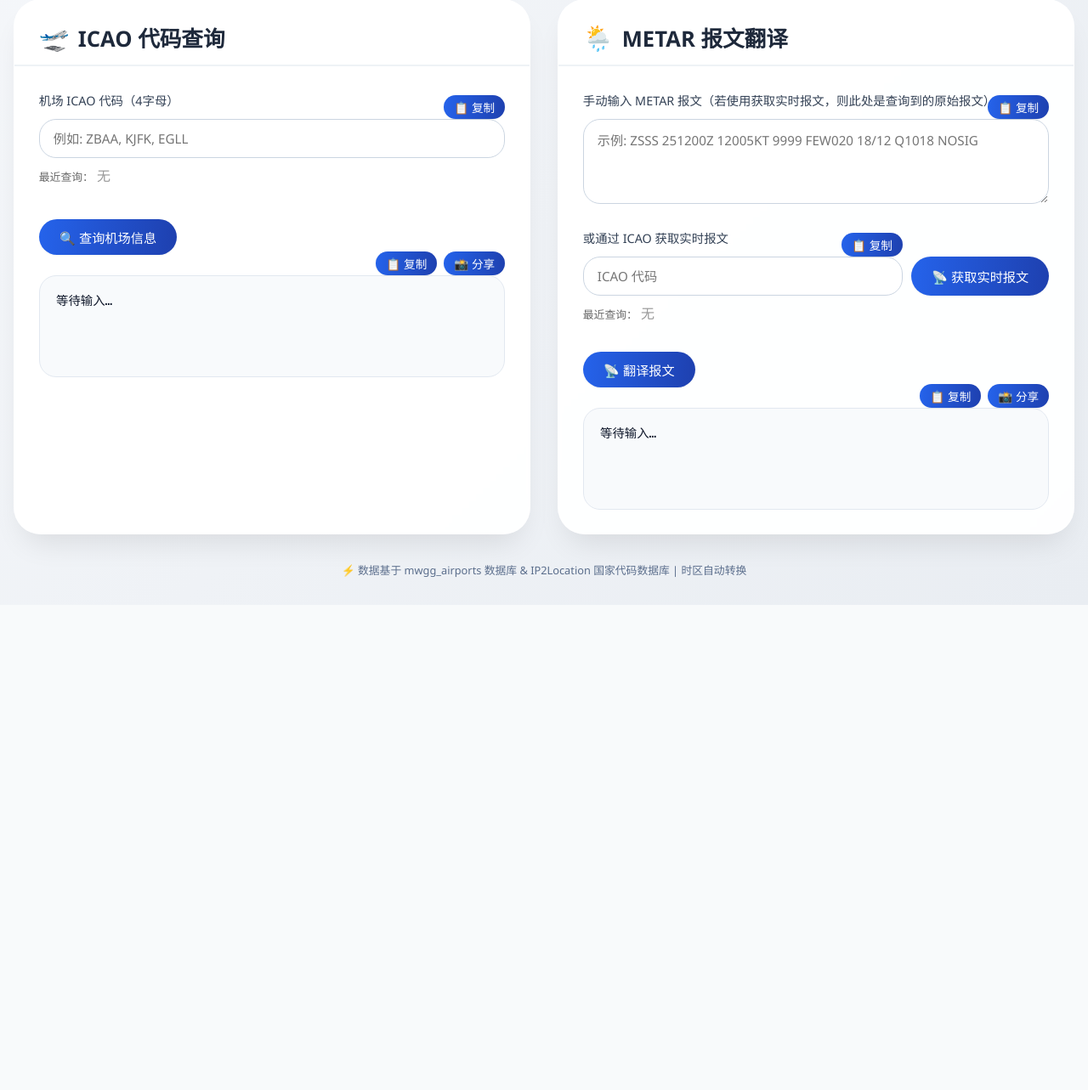
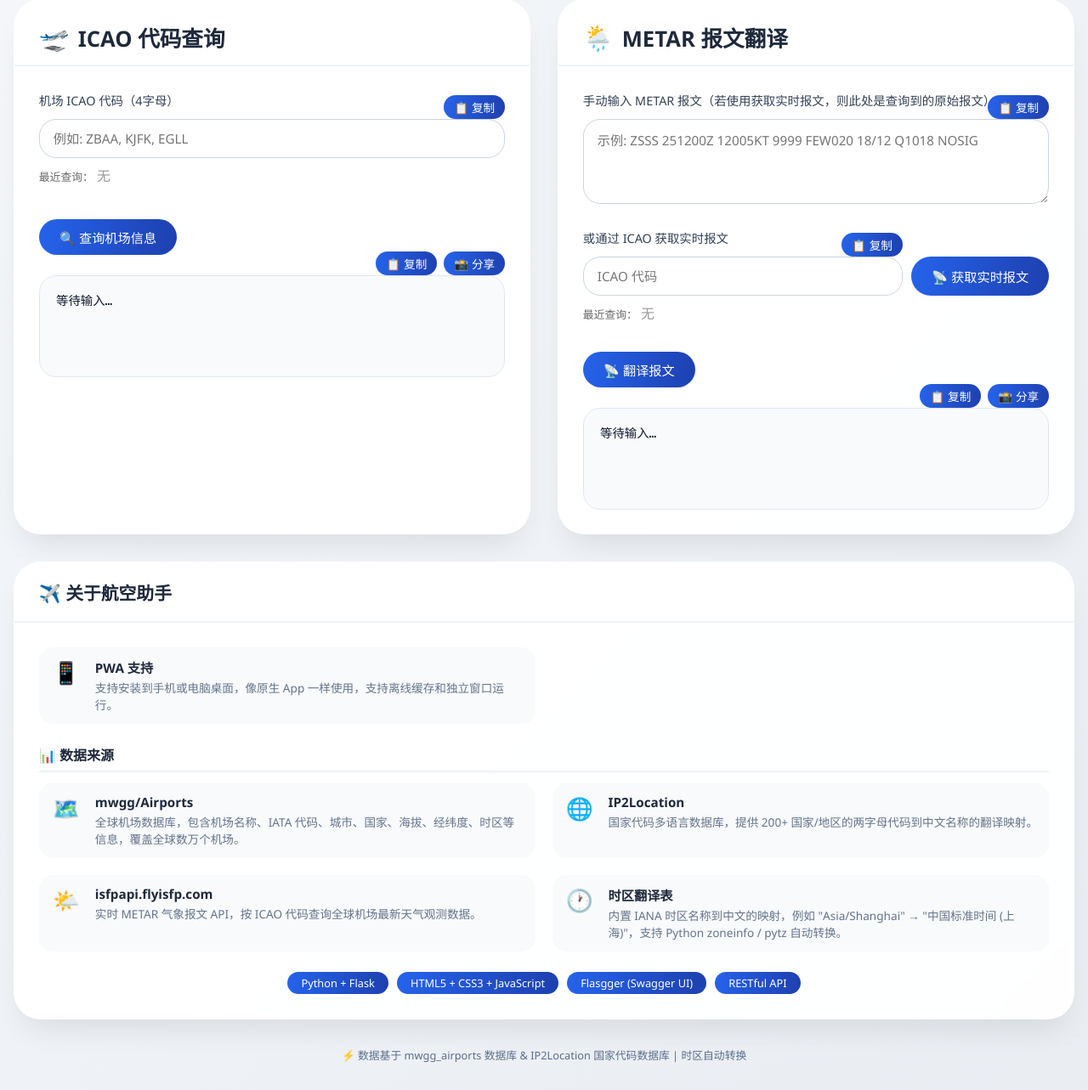
Before and after one commit to LBYHKKDCYX/Flight-Assistant, a Flask app: page / in a window 1280 px wide. Shown: the part 156-1439 px from the top of the page at 85% size. Before the commit the page ends 868 px from the top, so only its background shows below. Run offline with Flask 2, Linux system fonts and the light colour scheme.

Commit message:
优化metar输出格式和分享格式 修复区分无法翻译部分和备注以及预报结束符的翻译 机场查询增加icao输出 在网页增加关于

```diff
--- a/ICAO_code_translate.py
+++ b/ICAO_code_translate.py
@@ -284,6 +284,7 @@ class ICAOTranslator:
         icao = icao_code.strip().upper()
         if icao in self.airports:
             info = self.airports[icao]
+            icao = info.get('icao', '')
             iata = info.get('iata', '无IATA代码')
             # 提取需要显示的字段，并处理可能缺失的情况
             name = info.get('name', '未知')
@@ -305,6 +306,7 @@ class ICAOTranslator:
 
             # 组装输出
             result = f"机场名称：{name}"
+            result += f"\nICAO代码：{icao}"
             if iata:
                 result += f"\nIATA代码：{iata}"
             else:
--- a/static/css/style.css
+++ b/static/css/style.css
@@ -199,6 +199,88 @@ textarea {
     font-size: 0.8rem;
 }
 
+/* 关于卡片 */
+.about-card {
+    background: rgba(255,255,255,0.95);
+    backdrop-filter: blur(2px);
+    border-radius: 32px;
+    box-shadow: 0 20px 35px -12px rgba(0,0,0,0.1);
+    overflow: hidden;
+    border: 1px solid rgba(255,255,255,0.5);
+    margin-bottom: 1rem;
+}
+.about-header {
+    background: #ffffff;
+    padding: 1.2rem 1.8rem;
+    border-bottom: 2px solid #eef2f6;
+}
+.about-header h3 {
+    font-size: 1.3rem;
+    font-weight: 600;
+    color: #1e293b;
+}
+.about-body {
+    padding: 1.8rem;
+}
+.about-grid {
+    display: grid;
+    grid-template-columns: 1fr 1fr;
+    gap: 1.2rem;
+    margin-bottom: 1.5rem;
+}
+.about-section-title {
+    font-size: 1rem;
+    font-weight: 600;
+    color: #1e293b;
+    margin-bottom: 0.8rem;
+    padding-bottom: 0.4rem;
+    border-bottom: 2px solid #eef2f6;
+}
+.about-item {
+    display: flex;
+    gap: 14px;
+    align-items: flex-start;
+    padding: 12px;
+    border-radius: 16px;
+    background: #f8fafc;
+    transition: background 0.2s;
+}
+.about-item:hover {
+    background: #eef2f6;
+}
+.about-icon {
+    font-size: 1.6rem;
+    flex-shrink: 0;
+    width: 40px;
+    text-align: center;
+}
+.about-text strong {
+    display: block;
+    color: #1e293b;
+    font-size: 0.95rem;
+    margin-bottom: 4px;
+}
+.about-text p {
+    color: #64748b;
+    font-size: 0.85rem;
+    line-height: 1.5;
+    margin: 0;
+}
+.about-tech {
+    display: flex;
+    flex-wrap: wrap;
+    gap: 10px;
+    justify-content: center;
+}
+.about-tech span {
+    background: linear-gradient(95deg, #2563eb, #1e40af);
+    color: white;
+    padding: 4px 16px;
+    border-radius: 20px;
+    font-size: 0.8rem;
+    font-weight: 500;
+}
+
 /* 响应式 */
 @media (max-width: 900px) {
     .grid {
@@ -210,6 +292,9 @@ textarea {
     }
     .card-header h2 {
         font-size: 1.4rem;
+    }
+    .about-grid {
+        grid-template-columns: 1fr;
     }
 }
 
--- a/templates/index.html
+++ b/templates/index.html
@@ -113,6 +113,60 @@
                 </div>
                 <div id="metarResult" class="result-box">等待输入…</div>
             </div>
+        </div>
+    </div>
+</div>
+
+<div class="about-card">
+    <div class="about-header">
+        <h3>✈️ 关于航空助手</h3>
+    </div>
+    <div class="about-body">
+        <div class="about-grid">
+            <div class="about-item">
+                <div class="about-icon">📱</div>
+                <div class="about-text">
+                    <strong>PWA 支持</strong>
+                    <p>支持安装到手机或电脑桌面，像原生 App 一样使用，支持离线缓存和独立窗口运行。</p>
+                </div>
+            </div>
+        </div>
+        <div class="about-section-title">📊 数据来源</div>
+        <div class="about-grid">
+            <div class="about-item">
+                <div class="about-icon">🗺️</div>
+                <div class="about-text">
+                    <strong>mwgg/Airports</strong>
+                    <p>全球机场数据库，包含机场名称、IATA 代码、城市、国家、海拔、经纬度、时区等信息，覆盖全球数万个机场。</p>
+                </div>
+            </div>
+            <div class="about-item">
+                <div class="about-icon">🌐</div>
+                <div class="about-text">
+                    <strong>IP2Location</strong>
+                    <p>国家代码多语言数据库，提供 200+ 国家/地区的两字母代码到中文名称的翻译映射。</p>
+                </div>
+            </div>
+            <div class="about-item">
+                <div class="about-icon">🌤️</div>
+                <div class="about-text">
+                    <strong>isfpapi.flyisfp.com</strong>
+                    <p>实时 METAR 气象报文 API，按 ICAO 代码查询全球机场最新天气观测数据。</p>
+                </div>
+            </div>
+            <div class="about-item">
+                <div class="about-icon">🕐</div>
+                <div class="about-text">
+                    <strong>时区翻译表</strong>
+                    <p>内置 IANA 时区名称到中文的映射，例如 "Asia/Shanghai" → "中国标准时间 (上海)"，支持 Python zoneinfo / pytz 自动转换。</p>
+                </div>
+            </div>
+        </div>
+        <div class="about-tech">
+            <span>Python + Flask</span>
+            <span>HTML5 + CSS3 + JavaScript</span>
+            <span>Flasgger (Swagger UI)</span>
+            <span>RESTful API</span>
         </div>
     </div>
 </div>
@@ -398,8 +452,12 @@
         const shareContent = document.getElementById('shareContent');
         const shareTime = document.getElementById('shareTime');
 
-        shareContent.innerHTML = `<div style="font-size: 14px; line-height: 1.6;">${resultText.replace(/\n/g, '<br>')}</div>`;
         shareTime.innerText = new Date().toLocaleString();
+
+        const escaped = resultText
+            .replace(/ /g, '&nbsp;')
+            .replace(/\n/g, '<br>');
+        shareContent.innerHTML = `<div style="font-size: 14px; line-height: 1.6;">${escaped}</div>`;
 
         try {
             const canvas = await html2canvas(shareCard, { scale: 2, backgroundColor: '#ffffff' });
```
Also changed, not shown: METAR_translate.py (+73 -34 lines), README.md, 1 other file.
